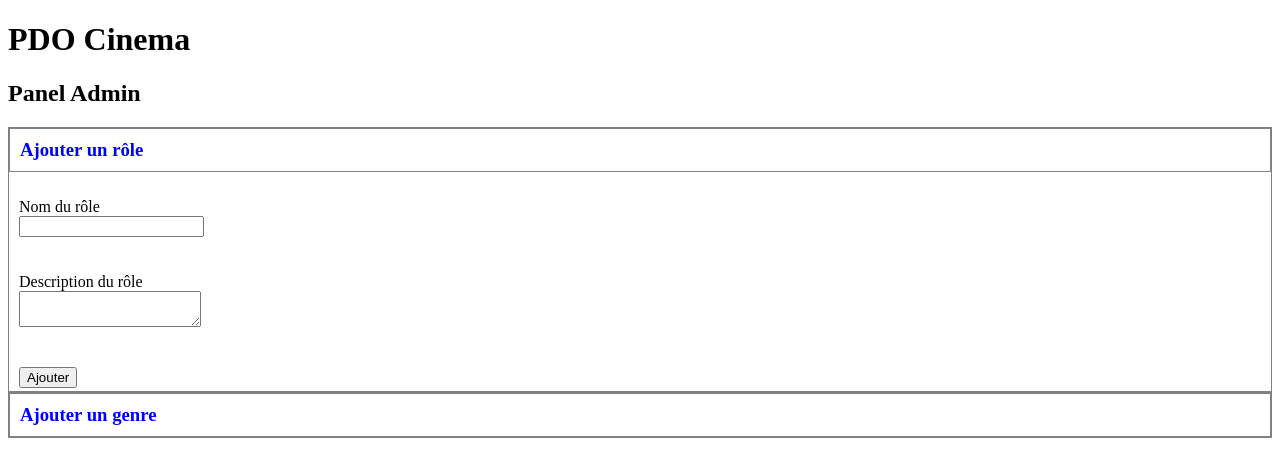
After one commit to Keefiest/projectCinema, a PHP site: template view/Admin.php in a window 1280 px wide. The commit adds this page. Shown: the top 454 px of the page. Run offline with PHP 8.4, Linux system fonts and the light colour scheme; the template is opened without the code that fills it, so the values that code supplies are empty.

Commit message:
update 1.5

```diff
--- a/public/css/style.css
+++ b/public/css/style.css
@@ -18,3 +18,25 @@ p{
     display: flex;
     gap: 100px;
 }
+.checked {
+    color: orange;
+}
+/* ACCORDEON DU PANEL ADMIN */
+.accordion-element{
+    border: 1px solid grey;
+}
+.accordion-element h3{
+    color: blue;
+    padding: 10px;
+    margin: 0;
+    border: 1px solid grey;
+}
+.accordion-content{
+    height: 0;
+    overflow: hidden;
+    margin: 0;
+    transition: 2s height;
+}
+.accordion-content p{
+    padding: 10px;
+}
--- /dev/null
+++ b/public/js/main.js
@@ -0,0 +1,37 @@
+window.onload = () => {
+    // On va chercher tous les éléments
+    const elts = document.querySelectorAll(".accordion-element");
+    // On récupère l'élément actif
+    const firstActive = document.querySelector(".accordion .active");
+    // On va chercher la balise p qui se trouve à l'intérieur
+    let section = firstActive.children[1].querySelector("p");
+
+    // On récupère la hauteur de section
+    let sectionHeight = section.offsetHeight + 160;
+
+    // On définit la hauteur de .accordion-content
+    firstActive.children[1].style.height = sectionHeight+"px";
+
+    for(let elt of elts){
+        elt.addEventListener("click", function(){
+            // On récupère l'élément actif
+            const active = document.querySelector(".accordion .active");
+            // On lui retire la classe "active"
+            active.classList.remove("active");
+            // On réduit sa hauteur
+            active.children[1].style.height = 0;
+
+            // On met la classe active à l'élément cliqué
+            this.classList.add("active");
+
+            // On récupère la hauteur de la balise p
+            let section = this.children[1].querySelector("p");
+
+            // On récupère la hauteur de section
+            let sectionHeight = section.offsetHeight + 160;
+
+            // On définit la hauteur de .accordion-content
+            this.children[1].style.height = sectionHeight+"px";
+        });
+    }
+}
--- /dev/null
+++ b/view/Admin.php
@@ -0,0 +1,61 @@
+<?php ob_start(); ?>
+<div class="accordion">
+    <div class="accordion-element active">
+        <h3 class="accordion-header">Ajouter un rôle</h3>
+        <div class="accordion-content">
+            <form action="index.php?action=ajouterRole" method="POST">
+                <p>
+                    <label>
+                        Nom du rôle</br>
+                        <input type="text" name="nom_role">
+                    </label>
+                </p>
+                <p>
+                    <label>
+                        Description du rôle</br>
+                        <textarea type="textarea" name="desc_role"></textarea>
+                    </label>
+                </p>
+                <p>
+                    <label>
+                        <input type="submit" name="submit" value="Ajouter">
+                    </label>
+                </p>
+            </form>
+        </div>
+    </div>
+    <div class="accordion-element">
+        <h3 class="accordion-header">Ajouter un genre</h3>
+        <div class="accordion-content">
+            <form action="index.php?action=ajouterGenre" method="POST">
+                <p>
+                    <label>
+                        Nom du genre</br>
+                        <input type="text" name="nom_genre">
+                    </label>
+                </p>
+                <p>
+                    <label>
+                        Description du genre</br>
+                        <textarea type="textarea" name="desc_genre"></textarea>
+                    </label>
+                </p>
+                <p>
+                    <label>
+                        <input type="submit" name="submit" value="Ajouter">
+                    </label>
+                </p>
+            </form>
+        </div>
+    </div>
+</div>
+
+
+<?php
+
+$titre = "Panel Admin";
+$titre_secondaire = "Panel Admin";
+$contenu = ob_get_clean();
+require "view/template.php";
+
+?>
--- a/view/detailActeur.php
+++ b/view/detailActeur.php
@@ -4,6 +4,7 @@
 
         $acteur = $acteurrequete->fetch();
         $films = $filmsrequete->fetchAll();
+
         ?>
         <img class="affiche"src=" <?php echo $acteur['photo']; ?> " alt="">
 
--- a/view/template.php
+++ b/view/template.php
@@ -12,10 +12,10 @@
     <div class="wrapper">
         <header>
 
-        </header>
-        <main>
-            <div id="contenu">
-                <h1>PDO Cinema</h1>
+            </header>
+            <main>
+                <div id="contenu">
+                    <h1>PDO Cinema</h1>
                 <h2><?= $titre_secondaire ?></h2>
                 <?= $contenu ?>
             </div>
@@ -23,5 +23,6 @@
         </main>
     </div>
 
+    <script src="public/js/main.js"></script>
 </body>
 </html>
```
Also changed, not shown: controller/CinemaController.php (+40 -1 lines), index.php (+6 -1 lines), view/detailFilm.php (+42 -0 lines).
